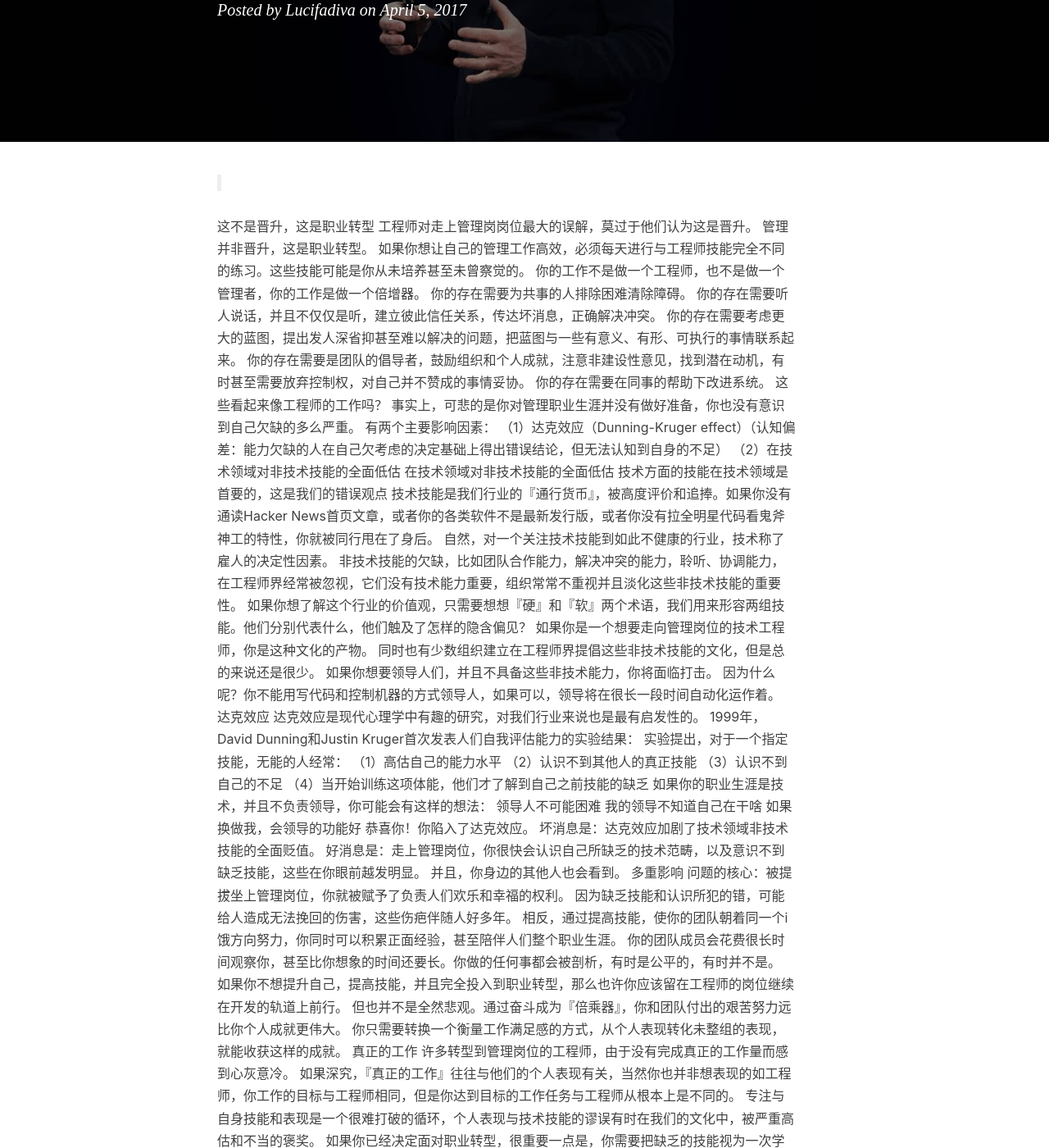
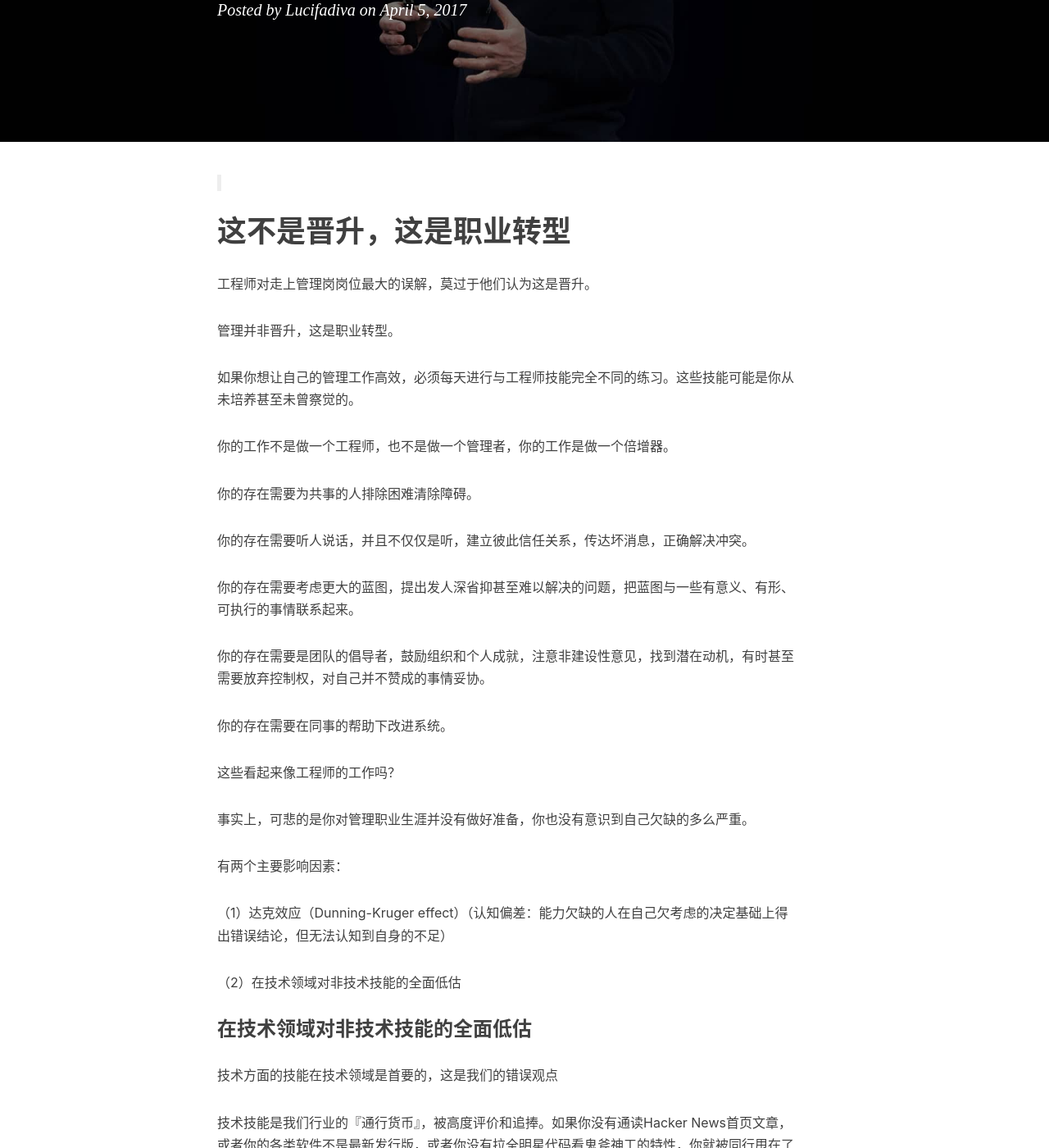
Before and after one commit to LucifaDva/lucifadva.github.com, a Jekyll site: the page built from _posts/2017-04-05-not-a-promotion-2017.markdown, in a window 1280 px wide and 1400 px high, scrolled down 410 px. Shown: the whole window at 82% size. Built offline with Jekyll 4.4.1, drawn with Linux system fonts in a browser that asks for light colours; nearby versions of some CDN libraries; comment, search, counter and statistics services are not loaded; some of the changed text lies outside the part shown.

Commit message:
Update 2017-04-05-not-a-promotion-2017.markdown

```diff
--- a/_posts/2017-04-05-not-a-promotion-2017.markdown
+++ b/_posts/2017-04-05-not-a-promotion-2017.markdown
@@ -13,93 +13,93 @@ tags:
 
 
 <div>
- <p>这不是晋升，这是职业转型
+ <h1>这不是晋升，这是职业转型</h1>
 
-      工程师对走上管理岗岗位最大的误解，莫过于他们认为这是晋升。
-      管理并非晋升，这是职业转型。
-      如果你想让自己的管理工作高效，必须每天进行与工程师技能完全不同的练习。这些技能可能是你从未培养甚至未曾察觉的。
-      你的工作不是做一个工程师，也不是做一个管理者，你的工作是做一个倍增器。
-      你的存在需要为共事的人排除困难清除障碍。
-      你的存在需要听人说话，并且不仅仅是听，建立彼此信任关系，传达坏消息，正确解决冲突。
-      你的存在需要考虑更大的蓝图，提出发人深省抑甚至难以解决的问题，把蓝图与一些有意义、有形、可执行的事情联系起来。
-      你的存在需要是团队的倡导者，鼓励组织和个人成就，注意非建设性意见，找到潜在动机，有时甚至需要放弃控制权，对自己并不赞成的事情妥协。
-      你的存在需要在同事的帮助下改进系统。
-      这些看起来像工程师的工作吗？
-      事实上，可悲的是你对管理职业生涯并没有做好准备，你也没有意识到自己欠缺的多么严重。
-      有两个主要影响因素：
-     （1）达克效应（Dunning-Kruger effect）（认知偏差：能力欠缺的人在自己欠考虑的决定基础上得出错误结论，但无法认知到自身的不足）
-      （2）在技术领域对非技术技能的全面低估
+      <p>工程师对走上管理岗岗位最大的误解，莫过于他们认为这是晋升。</p>
+      <p>管理并非晋升，这是职业转型。</p>
+      <p>如果你想让自己的管理工作高效，必须每天进行与工程师技能完全不同的练习。这些技能可能是你从未培养甚至未曾察觉的。</p>
+      <p><p>你的工作不是做一个工程师，也不是做一个管理者，你的工作是做一个倍增器。</p>
+      <p>你的存在需要为共事的人排除困难清除障碍。</p>
+      <p>你的存在需要听人说话，并且不仅仅是听，建立彼此信任关系，传达坏消息，正确解决冲突。</p>
+      <p>你的存在需要考虑更大的蓝图，提出发人深省抑甚至难以解决的问题，把蓝图与一些有意义、有形、可执行的事情联系起来。</p>
+      <p>你的存在需要是团队的倡导者，鼓励组织和个人成就，注意非建设性意见，找到潜在动机，有时甚至需要放弃控制权，对自己并不赞成的事情妥协。</p>
+      <p>你的存在需要在同事的帮助下改进系统。</p>
+      <p>这些看起来像工程师的工作吗？</p>
+      <p>事实上，可悲的是你对管理职业生涯并没有做好准备，你也没有意识到自己欠缺的多么严重。</p>
+      <p>有两个主要影响因素：</p>
+     <p>（1）达克效应（Dunning-Kruger effect）（认知偏差：能力欠缺的人在自己欠考虑的决定基础上得出错误结论，但无法认知到自身的不足）</p>
+     <p>（2）在技术领域对非技术技能的全面低估</p>
 
-在技术领域对非技术技能的全面低估
-     技术方面的技能在技术领域是首要的，这是我们的错误观点
-     技术技能是我们行业的『通行货币』，被高度评价和追捧。如果你没有通读Hacker News首页文章，或者你的各类软件不是最新发行版，或者你没有拉全明星代码看鬼斧神工的特性，你就被同行甩在了身后。
-     自然，对一个关注技术技能到如此不健康的行业，技术称了雇人的决定性因素。
-     非技术技能的欠缺，比如团队合作能力，解决冲突的能力，聆听、协调能力，在工程师界经常被忽视，它们没有技术能力重要，组织常常不重视并且淡化这些非技术技能的重要性。
-     如果你想了解这个行业的价值观，只需要想想『硬』和『软』两个术语，我们用来形容两组技能。他们分别代表什么，他们触及了怎样的隐含偏见？
-     如果你是一个想要走向管理岗位的技术工程师，你是这种文化的产物。
-     同时也有少数组织建立在工程师界提倡这些非技术技能的文化，但是总的来说还是很少。
-     如果你想要领导人们，并且不具备这些非技术能力，你将面临打击。
-     因为什么呢？你不能用写代码和控制机器的方式领导人，如果可以，领导将在很长一段时间自动化运作着。
+<h3>在技术领域对非技术技能的全面低估</h3>
+     <p>技术方面的技能在技术领域是首要的，这是我们的错误观点</p>
+     <p>技术技能是我们行业的『通行货币』，被高度评价和追捧。如果你没有通读Hacker News首页文章，或者你的各类软件不是最新发行版，或者你没有拉全明星代码看鬼斧神工的特性，你就被同行甩在了身后。</p>
+     <p>自然，对一个关注技术技能到如此不健康的行业，技术称了雇人的决定性因素。</p>
+     <p>非技术技能的欠缺，比如团队合作能力，解决冲突的能力，聆听、协调能力，在工程师界经常被忽视，它们没有技术能力重要，组织常常不重视并且淡化这些非技术技能的重要性。</p>
+     <p>如果你想了解这个行业的价值观，只需要想想『硬』和『软』两个术语，我们用来形容两组技能。他们分别代表什么，他们触及了怎样的隐含偏见？</p>
+     <p>如果你是一个想要走向管理岗位的技术工程师，你是这种文化的产物。</p>
+     <p>同时也有少数组织建立在工程师界提倡这些非技术技能的文化，但是总的来说还是很少。</p>
+     <p>如果你想要领导人们，并且不具备这些非技术能力，你将面临打击。</p>
+     <p>因为什么呢？你不能用写代码和控制机器的方式领导人，如果可以，领导将在很长一段时间自动化运作着。</p>
 
-达克效应
-     达克效应是现代心理学中有趣的研究，对我们行业来说也是最有启发性的。
-     1999年，David Dunning和Justin Kruger首次发表人们自我评估能力的实验结果：
-          实验提出，对于一个指定技能，无能的人经常：
-          （1）高估自己的能力水平
-          （2）认识不到其他人的真正技能
-          （3）认识不到自己的不足
-          （4）当开始训练这项体能，他们才了解到自己之前技能的缺乏
-     如果你的职业生涯是技术，并且不负责领导，你可能会有这样的想法：
-          领导人不可能困难
-          我的领导不知道自己在干啥
-          如果换做我，会领导的功能好
-     恭喜你！你陷入了达克效应。
-     坏消息是：达克效应加剧了技术领域非技术技能的全面贬值。
-     好消息是：走上管理岗位，你很快会认识自己所缺乏的技术范畴，以及意识不到缺乏技能，这些在你眼前越发明显。
-     并且，你身边的其他人也会看到。
+<h3>达克效应</h3>
+     <p>达克效应是现代心理学中有趣的研究，对我们行业来说也是最有启发性的。</p>
+     <p>1999年，David Dunning和Justin Kruger首次发表人们自我评估能力的实验结果：</p>
+          <p>实验提出，对于一个指定技能，无能的人经常：</p>
+          <p>（1）高估自己的能力水平</p>
+          <p>（2）认识不到其他人的真正技能</p>
+          <p>（3）认识不到自己的不足</p>
+          <p>（4）当开始训练这项体能，他们才了解到自己之前技能的缺乏</p>
+     <p>如果你的职业生涯是技术，并且不负责领导，你可能会有这样的想法：</p>
+          <p>领导人不可能困难</p>
+          <p>我的领导不知道自己在干啥</p>
+          <p>如果换做我，会领导的功能好</p>
+     <p>恭喜你！你陷入了达克效应。</p>
+     <p>坏消息是：达克效应加剧了技术领域非技术技能的全面贬值。</p>
+     <p>好消息是：走上管理岗位，你很快会认识自己所缺乏的技术范畴，以及意识不到缺乏技能，这些在你眼前越发明显。</p>
+     <p>并且，你身边的其他人也会看到。</p>
 
-多重影响
-     问题的核心：被提拔坐上管理岗位，你就被赋予了负责人们欢乐和幸福的权利。
-     因为缺乏技能和认识所犯的错，可能给人造成无法挽回的伤害，这些伤疤伴随人好多年。
-     相反，通过提高技能，使你的团队朝着同一个i饿方向努力，你同时可以积累正面经验，甚至陪伴人们整个职业生涯。
-     你的团队成员会花费很长时间观察你，甚至比你想象的时间还要长。你做的任何事都会被剖析，有时是公平的，有时并不是。
-     如果你不想提升自己，提高技能，并且完全投入到职业转型，那么也许你应该留在工程师的岗位继续在开发的轨道上前行。
-     但也并不是全然悲观。通过奋斗成为『倍乘器』，你和团队付出的艰苦努力远比你个人成就更伟大。
-     你只需要转换一个衡量工作满足感的方式，从个人表现转化未整组的表现，就能收获这样的成就。
+<h3>多重影响</h3>
+    <p> 问题的核心：被提拔坐上管理岗位，你就被赋予了负责人们欢乐和幸福的权利。</p>
+     <p>因为缺乏技能和认识所犯的错，可能给人造成无法挽回的伤害，这些伤疤伴随人好多年。</p>
+     <p>相反，通过提高技能，使你的团队朝着同一个i饿方向努力，你同时可以积累正面经验，甚至陪伴人们整个职业生涯。</p>
+     <p>你的团队成员会花费很长时间观察你，甚至比你想象的时间还要长。你做的任何事都会被剖析，有时是公平的，有时并不是。</p>
+     <p>如果你不想提升自己，提高技能，并且完全投入到职业转型，那么也许你应该留在工程师的岗位继续在开发的轨道上前行。</p>
+     <p>但也并不是全然悲观。通过奋斗成为『倍乘器』，你和团队付出的艰苦努力远比你个人成就更伟大。</p>
+     <p>你只需要转换一个衡量工作满足感的方式，从个人表现转化未整组的表现，就能收获这样的成就。</p>
 
-真正的工作
-     许多转型到管理岗位的工程师，由于没有完成真正的工作量而感到心灰意冷。
-     如果深究，『真正的工作』往往与他们的个人表现有关，当然你也并非想表现的如工程师，你工作的目标与工程师相同，但是你达到目标的工作任务与工程师从根本上是不同的。
-     专注与自身技能和表现是一个很难打破的循环，个人表现与技术技能的谬误有时在我们的文化中，被严重高估和不当的褒奖。
-     如果你已经决定面对职业转型，很重要一点是，你需要把缺乏的技能视为一次学习的机会，渴望学习和提高这些技能，反应在你的经验以及与同伙的比较中。
-     这一切并不简单，工作的头三年我需要挣扎着面对自己在领导岗位中的不足，一旦我已经习惯于满足工程师表现，就需要漫长的挣扎，重新定义将这种满足定义未团队的成功表现。
-     如果你所读到的这些没有吓到你，并且已经承诺转型，有三个开始培养技能的重点：
-          （1）专业的培训
-          （2）找到导师
-          （3）自学
+<h3>真正的工作</h3>
+     <p>许多转型到管理岗位的工程师，由于没有完成真正的工作量而感到心灰意冷。</p>
+     <p>如果深究，『真正的工作』往往与他们的个人表现有关，当然你也并非想表现的如工程师，你工作的目标与工程师相同，但是你达到目标的工作任务与工程师从根本上是不同的。</p>
+     <p>专注与自身技能和表现是一个很难打破的循环，个人表现与技术技能的谬误有时在我们的文化中，被严重高估和不当的褒奖。</p>
+     <p>如果你已经决定面对职业转型，很重要一点是，你需要把缺乏的技能视为一次学习的机会，渴望学习和提高这些技能，反应在你的经验以及与同伙的比较中。</p>
+     <p>这一切并不简单，工作的头三年我需要挣扎着面对自己在领导岗位中的不足，一旦我已经习惯于满足工程师表现，就需要漫长的挣扎，重新定义将这种满足定义未团队的成功表现。</p>
+     <p>如果你所读到的这些没有吓到你，并且已经承诺转型，有三个开始培养技能的重点：</p>
+          <p>（1）专业的培训</p>
+          <p>（2）找到导师</p>
+          <p>（3）自学</p>
 
-培训
-     技术领域对专业培训有偏见，专业培训并不一定源于大学。工程师组织的衡量经验是，通过培训和证书。大部分源于走出校门后的技术培训纯属扯淡。
-     我们有这样的经验，技术领域糟糕的培训没有用在管理上，有许多高质量的短管理课程可供选择，许多行业的培训在几年前已经融资了。
-     澳大利亚的AIM提供了许多课程，从介绍到高级管理和领导力发展。
-     做调查，问一下周围人，找到人们推荐的课程，并且付诸行动。
+<h3>培训</h3>
+    <p> 技术领域对专业培训有偏见，专业培训并不一定源于大学。工程师组织的衡量经验是，通过培训和证书。大部分源于走出校门后的技术培训纯属扯淡。</p>
+     <p>我们有这样的经验，技术领域糟糕的培训没有用在管理上，有许多高质量的短管理课程可供选择，许多行业的培训在几年前已经融资了。</p>
+     <p>澳大利亚的AIM提供了许多课程，从介绍到高级管理和领导力发展。</p>
+     <p>做调查，问一下周围人，找到人们推荐的课程，并且付诸行动。</p>
 
-导师
-     在你的组织中找到可聊的人，讨论你所面临的挑战，提高非技术技能。这个人不必是你的领导，事实上找到多元化的导师能够在同等情境下多元化你的视角，对培养技能非常重要。
-     如果你足够幸运，你的组织安排一个导师角色的人，但是专业化成熟的管理技能在不同组织中有很大不同。
-     如果你组织中没有导师角色，那么那么找老领导，看他们是否愿意每周花一个小时跟你聊聊。
-     我经常与职业生涯中很早之前的领导共进早餐，呼吸新鲜空气，我得妻子鼓励我因为这之后我的压力会小很多。
-     另一个选择是找同组织里其他从工程师转型到管理的人，你不需要得到所有问题的答案，只需要发展一个讨论想法的安全空间，谈论你正在客服的问题是一个有效工具。
+<h3>导师</h3>
+     <p>在你的组织中找到可聊的人，讨论你所面临的挑战，提高非技术技能。这个人不必是你的领导，事实上找到多元化的导师能够在同等情境下多元化你的视角，对培养技能非常重要。</p>
+     <p>如果你足够幸运，你的组织安排一个导师角色的人，但是专业化成熟的管理技能在不同组织中有很大不同。</p>
+     <p>如果你组织中没有导师角色，那么那么找老领导，看他们是否愿意每周花一个小时跟你聊聊。</p>
+     <p>我经常与职业生涯中很早之前的领导共进早餐，呼吸新鲜空气，我得妻子鼓励我因为这之后我的压力会小很多。</p>
+     <p>另一个选择是找同组织里其他从工程师转型到管理的人，你不需要得到所有问题的答案，只需要发展一个讨论想法的安全空间，谈论你正在客服的问题是一个有效工具。</p>
 
-自学
-     我花了很多时间阅读和分享管理方面的文章，比我花在技术内容的时间多的多。
-     在真正启程前，很难辨别哪些是好的，哪些是坏的。我读过许多糟糕的建议，但是四年的阅读之后，我对建议的敏感度变得越来越准确。
-     同时，对只阅读加强你固有偏见和领导知识的文章要警惕，如果有某个我不认同的文章，我将花5分钟写一个简评，这样我对剔除他们想法缺陷这种事更在行，我得观点也更加微妙。
-     同样需要注意文章给你的感觉，文章哪方面是你产生这种感觉？
-     如果你想知道从哪儿开始，我推荐Bob Sutton的《The No Asshole Rule》，《好老板、坏老板》，通过一种引人入胜的方式表达。
-
-     大概职业转型四年后，我敢说一切都是值得的。这并不简单，我犯过许多错，搞错优先级，也意外的伤害到其他人。
-     但是与其他人一样，即使最棒的管理者也在持续学习、适应和提高。
-     你要这样想：你比转型的其他人更快的速积累管理技能，由于你起初什么都没做。区别比较微妙，技巧来自于经验，你可以在坚持新的职业生涯中获取。
-     一切都发生在你完全准备好职业转型，并且你将成功的定义转换为管理者的职责。</p>
+<h3>自学</h3>
+     <p>我花了很多时间阅读和分享管理方面的文章，比我花在技术内容的时间多的多。</p>
+     <p>在真正启程前，很难辨别哪些是好的，哪些是坏的。我读过许多糟糕的建议，但是四年的阅读之后，我对建议的敏感度变得越来越准确。</p>
+     <p>同时，对只阅读加强你固有偏见和领导知识的文章要警惕，如果有某个我不认同的文章，我将花5分钟写一个简评，这样我对剔除他们想法缺陷这种事更在行，我得观点也更加微妙。</p>
+     <p>同样需要注意文章给你的感觉，文章哪方面是你产生这种感觉？</p>
+     <p>如果你想知道从哪儿开始，我推荐Bob Sutton的《The No Asshole Rule》，《好老板、坏老板》，通过一种引人入胜的方式表达。</p>
+<br/>
+     <p>大概职业转型四年后，我敢说一切都是值得的。这并不简单，我犯过许多错，搞错优先级，也意外的伤害到其他人。</p>
+     <p>但是与其他人一样，即使最棒的管理者也在持续学习、适应和提高。</p>
+     <p>你要这样想：你比转型的其他人更快的速积累管理技能，由于你起初什么都没做。区别比较微妙，技巧来自于经验，你可以在坚持新的职业生涯中获取。</p>
+     <p>一切都发生在你完全准备好职业转型，并且你将成功的定义转换为管理者的职责。</p>
 </div>
```
